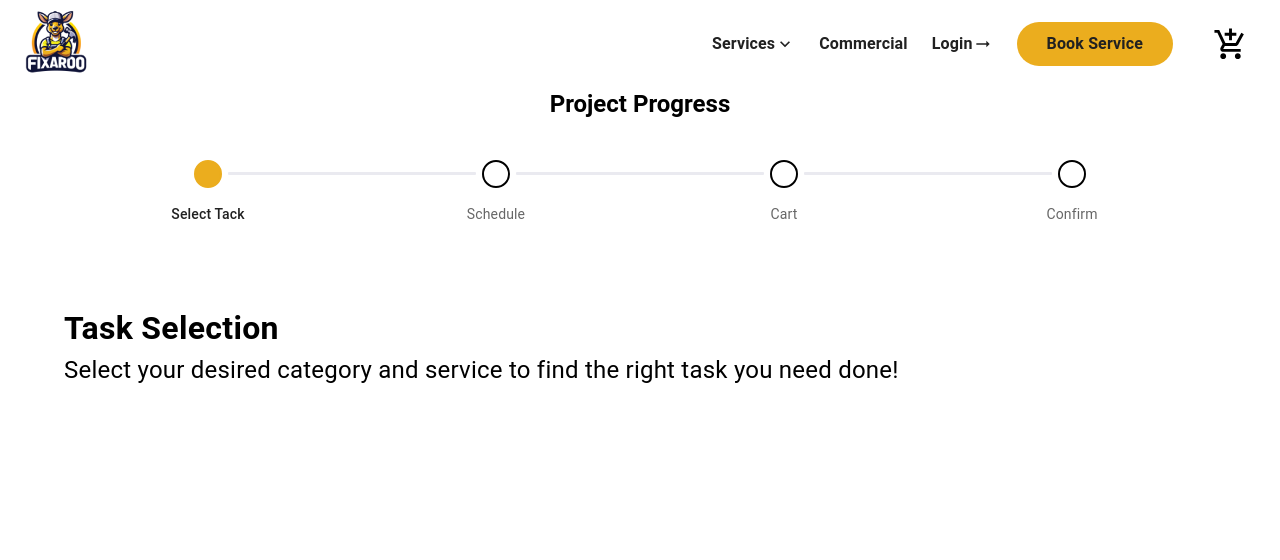
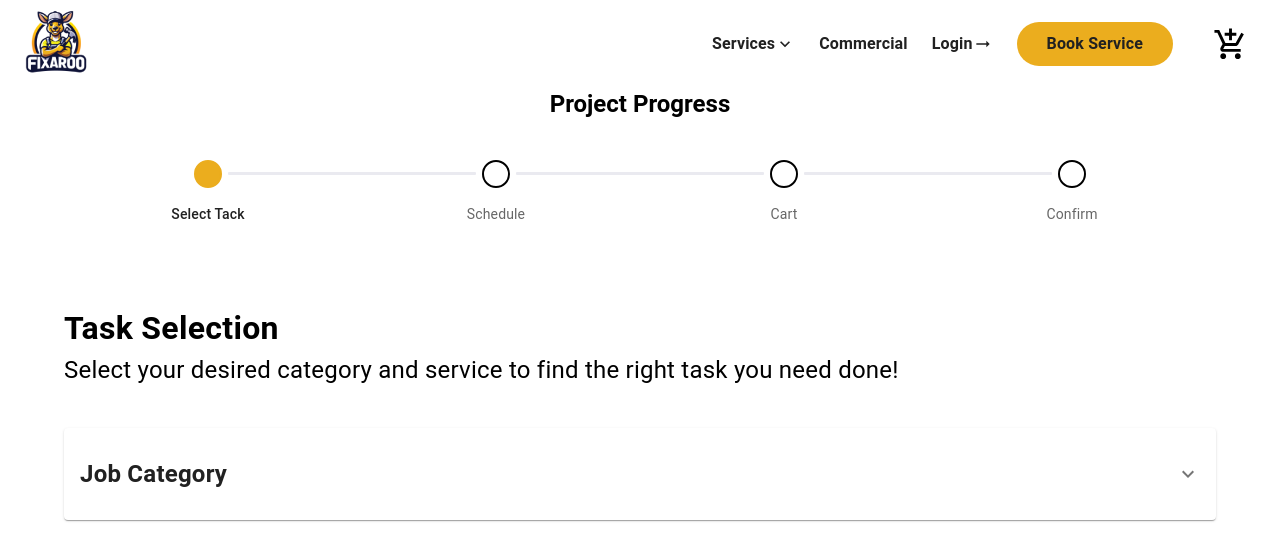
Before and after one commit to maramzan/ess-assessment-, a React (Vite) app: page / in a window 1280 px wide. Shown: the top 560 px of the page. Built offline with nearby package versions, Linux system fonts and the light colour scheme.

Commit message:
working on accordian

```diff
--- a/src/constants/index.tsx
+++ b/src/constants/index.tsx
@@ -1,2 +1,12 @@
 export const pages = ["Services", "Commercial", "Login", "Book Service"];
 export const steps = ["Select Tack", "Schedule", "Cart", "Confirm"];
+export const CATEGORIES = [
+  "Drywall & Paint",
+  "Doors, Knobs, Handles",
+  "Clogs, Leaks & Fixtures",
+  "Caulking",
+  "TV & Furniture Mounting",
+  "Furniture Assembly",
+  "Cent Cleaning",
+  "Other Categories",
+];
--- a/src/pages/home/index.tsx
+++ b/src/pages/home/index.tsx
@@ -1,14 +1,19 @@
+import { Container } from "@mui/material";
 import Navbar from "../../components/navbar";
 import CustomizedSteppers from "./pageComponents/progressBar";
+import TaskSelection from "./pageComponents/taskSelection";
 import TaskSelectionHead from "./pageComponents/taskSelectionHead";
 
 const Home = () => {
   return (
-    <div>
+    <>
       <Navbar />
-      <CustomizedSteppers />
-      <TaskSelectionHead />
-    </div>
+      <Container>
+        <CustomizedSteppers />
+        <TaskSelectionHead />
+        <TaskSelection />
+      </Container>
+    </>
   );
 };
 
--- a/src/pages/home/pageComponents/progressBar/index.tsx
+++ b/src/pages/home/pageComponents/progressBar/index.tsx
@@ -8,7 +8,7 @@
 import { StepIconProps } from "@mui/material/StepIcon";
 import { steps } from "../../../../constants";
 import theme from "../../../../utils/theme";
-import { Container, Typography, colors } from "@mui/material";
+import { Box, Typography, colors } from "@mui/material";
 
 const ColorlibConnector = styled(StepConnector)(() => ({
   [`&.${stepConnectorClasses.alternativeLabel}`]: {
@@ -66,7 +66,7 @@
 
 export default function CustomizedSteppers() {
   return (
-    <Container>
+    <Box>
       <Typography textAlign="center" variant="h5" fontWeight={600}>
         Project Progress
       </Typography>
@@ -83,6 +83,6 @@
           </Step>
         ))}
       </Stepper>
-    </Container>
+    </Box>
   );
 }
--- /dev/null
+++ b/src/pages/home/pageComponents/taskSelection/index.tsx
@@ -0,0 +1,108 @@
+import Accordion, { AccordionSlots } from "@mui/material/Accordion";
+import AccordionSummary from "@mui/material/AccordionSummary";
+import AccordionDetails from "@mui/material/AccordionDetails";
+import Typography from "@mui/material/Typography";
+import ExpandMoreIcon from "@mui/icons-material/ExpandMore";
+import Fade from "@mui/material/Fade";
+import { Box } from "@mui/material";
+import BagImage from "../../../../assets/png/Bag.png";
+import BagWhite from "../../../../assets/png/bagWhite.png";
+import { CATEGORIES } from "../../../../constants";
+import theme from "../../../../utils/theme";
+import React, { useState } from "react";
+
+export default function TaskSelection() {
+  const [expanded, setExpanded] = useState(false);
+  const [selectedTags, setSelectedTags] = useState<string[]>([]);
+
+  const handleExpansion = () => {
+    setExpanded((prevExpanded) => !prevExpanded);
+  };
+
+  const checkService = (e: React.MouseEvent<HTMLDivElement>) => {
+    const selectedCategory = e.currentTarget.innerText;
+    if (selectedTags.includes(selectedCategory)) {
+      setSelectedTags((prev) => prev.filter((tag) => tag !== selectedCategory));
+    } else {
+      selectedTags.length < 4 &&
+        setSelectedTags((prev) => [...prev, selectedCategory]);
+    }
+  };
+
+  return (
+    <div>
+      <Accordion
+        expanded={expanded}
+        onChange={handleExpansion}
+        slots={{ transition: Fade as AccordionSlots["transition"] }}
+        slotProps={{ transition: { timeout: 400 } }}
+        sx={{
+          marginTop: 5,
+          "& .MuiAccordion-region": {
+            height: expanded ? "auto" : 0,
+          },
+          "& .MuiAccordionDetails-root": {
+            display: expanded ? "block" : "none",
+          },
+        }}
+      >
+        <AccordionSummary
+          sx={{ marginTop: 5, padding: 2 }}
+          expandIcon={<ExpandMoreIcon />}
+          aria-controls="panel1-content"
+          id="panel1-header"
+        >
+          <Typography fontSize={24} fontWeight={600}>
+            Job Category
+          </Typography>
+        </AccordionSummary>
+        <AccordionDetails sx={{ display: "flex" }}>
+          {CATEGORIES.map((category) => (
+            <Box
+              onClick={checkService}
+              key={category}
+              sx={{
+                ...classes.categoryTag,
+                ...(selectedTags.includes(category) && classes.selectedTag),
+              }}
+            >
+              <img
+                src={selectedTags.includes(category) ? BagWhite : BagImage}
+                alt="Bag"
+              />
+              <Typography
+                color={selectedTags.includes(category) ? "white" : "black"}
+                fontSize={20}
+                fontWeight={500}
+                marginLeft={2}
+              >
+                {category}
+              </Typography>
+            </Box>
+          ))}
+          <Typography fontSize={24} color={theme.palette.text.secondary}>
+            Need HVAC or Water filtration services?{" "}
+            <span style={{ fontWeight: 600, textDecoration: "underline" }}>
+              Call to request Home Advisor
+            </span>
+          </Typography>
+        </AccordionDetails>
+      </Accordion>
+    </div>
+  );
+}
+
+const classes = {
+  categoryTag: {
+    padding: "10px 20px",
+    border: "2px solid rgba(0,0,0,0.15)",
+    display: "inline-flex",
+    alignItems: "center",
+    justifyContent: "space-between",
+    borderRadius: "16px",
+    margin: "0 10px 10px 0",
+  },
+  selectedTag: {
+    backgroundColor: theme.palette.secondary.main,
+  },
+};
--- a/src/pages/home/pageComponents/taskSelectionHead/index.tsx
+++ b/src/pages/home/pageComponents/taskSelectionHead/index.tsx
@@ -1,8 +1,8 @@
-import { Container, Typography } from "@mui/material";
+import { Box, Typography } from "@mui/material";
 
 const TaskSelectionHead = () => {
   return (
-    <Container sx={{ marginTop: 10 }}>
+    <Box sx={{ marginTop: 10 }}>
       <Typography fontSize={32} fontWeight={600}>
         Task Selection
       </Typography>
@@ -10,7 +10,7 @@
         Select your desired category and service to find the right task you need
         done!
       </Typography>
-    </Container>
+    </Box>
   );
 };
 
```
Also changed, not shown: src/assets/png/Bag.png (added), src/assets/png/bagWhite.png (added).
